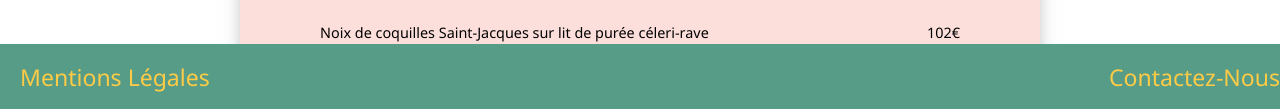
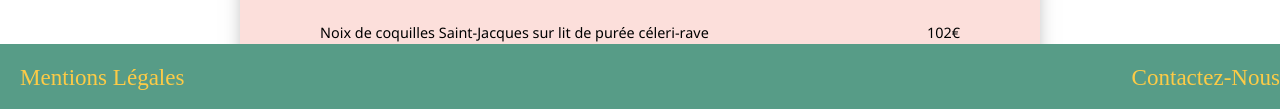
Before and after one commit to WebInt16/OhMyFood, a website: page menu1.html in a window 1280 px wide. Shown: the part 689-798 px from the top of the page. Drawn offline with Linux system fonts and the light colour scheme; a web font is replaced by a local one.

Commit message:
direct style

```diff
--- a/style1.css
+++ b/style1.css
@@ -756,7 +756,9 @@ img
     font-family: 'Devonshire' ,cursive;
     font-size: 2rem;
 }
-
+#lien, #contact{
+    font-family: 'Times New Roman', Times, serif;
+}
 /*===========Quieries===========*/
 
 
--- a/style3.css
+++ b/style3.css
@@ -891,7 +891,9 @@ img
 {
     margin-bottom: 12.50rem;
 }
-
+#lien, #contact{
+    font-family: 'Times New Roman', Times, serif;
+}
 /*===========Quieries===========*/
 @media (max-width: 48rem)
 {
```
